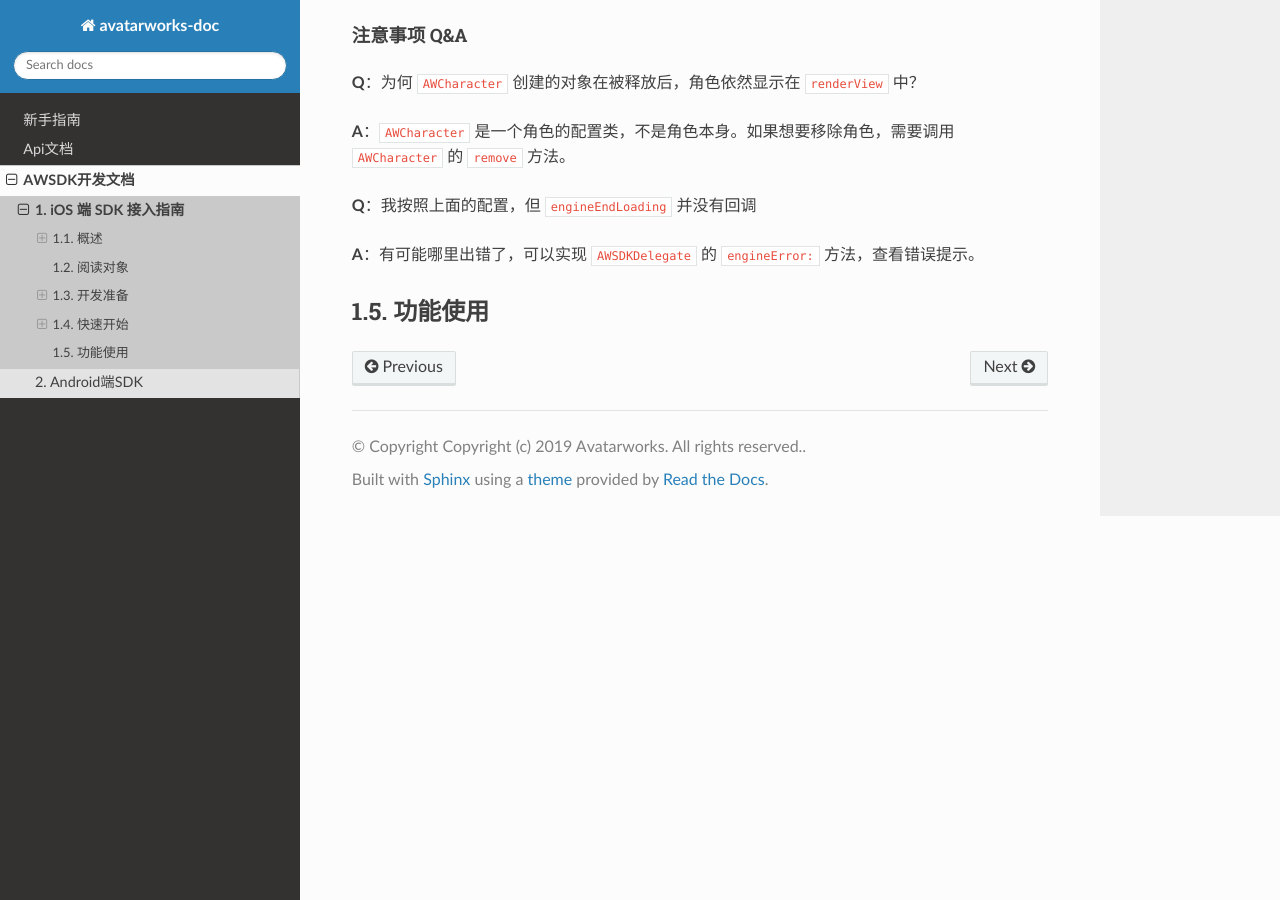
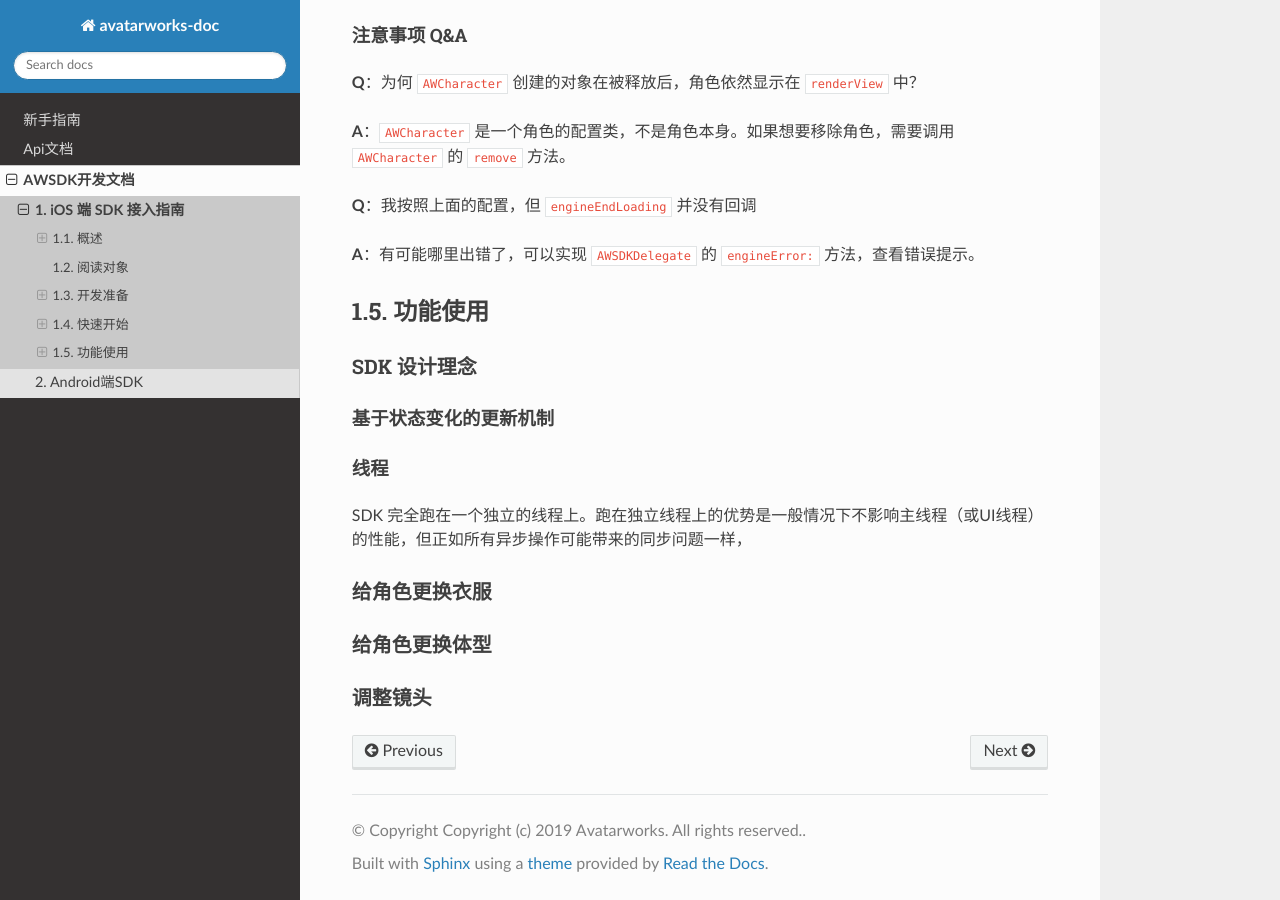
Before and after one commit to avatarworks/doc, a Sphinx documentation site: the page built from source/awsdk/ios.rst, in a window 1280 px wide and 900 px high, scrolled down 6932 px. Built offline with Sphinx 7.4.7 and the Read the Docs theme 2.0.0, drawn with Linux system fonts in a browser that asks for light colours.

Commit message:
Update ios.rst

```diff
--- a/source/awsdk/ios.rst
+++ b/source/awsdk/ios.rst
@@ -289,8 +289,28 @@
 
 
 
+功能使用
+--------------------
+
+SDK 设计理念
+~~~~~~~~~~~~~
+
+基于状态变化的更新机制
+^^^^^^^^^^^
+
+线程
+^^^^^^^^^
+
+SDK 完全跑在一个独立的线程上。跑在独立线程上的优势是一般情况下不影响主线程（或UI线程）的性能，但正如所有异步操作可能带来的同步问题一样，
 
 
 
-功能使用
---------------------
+
+给角色更换衣服
+~~~~~~~~~~~~~~~~
+
+给角色更换体型
+~~~~~~~~~~~~~~~~
+
+调整镜头
+~~~~~~~~~~~~~~~~
```
